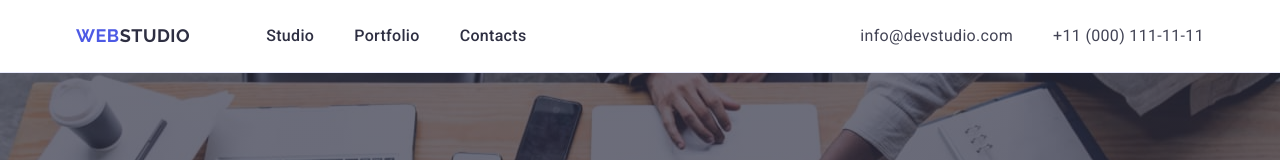
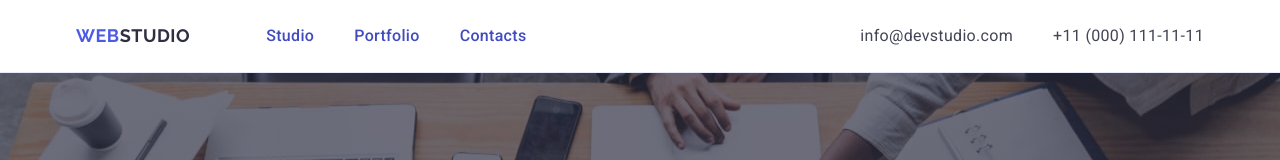
Before and after one commit to Oleksandr-Santalov/goit-markup-hw-04, a plain HTML site: page index.html in a window 1280 px wide. Shown: the top 160 px of the page. Drawn offline with nearby package versions, Linux system fonts and the light colour scheme.

Commit message:
start header

```diff
--- a/css/styles.css
+++ b/css/styles.css
@@ -67,6 +67,7 @@ body {
 .page-header {
   border-bottom: 1px solid #e7e9fc;
   background: #fff;
+  box-shadow: 0px 2px 1px rgba(46, 47, 66, 0.08), 0px 1px 1px rgba(46, 47, 66, 0.16), 0px 1px 6px rgba(46, 47, 66, 0.08);
 }
 .header-container {
   display: flex;
@@ -102,13 +103,17 @@ body {
   padding: 24px 0;
 }
 .menu-link {
-  color: #2e2f42;
+  /* color: #2e2f42; */
   font-size: 16px;
   font-style: normal;
   font-weight: 500;
   line-height: 1.5;
   letter-spacing: 0.02em;
   padding: 24px 0;
+
+  position: relative;
+  color: #404bbf;
+   transition: color 250ms cubic-bezier(0.4, 0, 0.2, 1);
 }
 .contact {
   font-style: normal;
@@ -125,6 +130,8 @@ body {
   font-weight: 400;
   line-height: 1.5;
   letter-spacing: 0.02em;
+
+  transition: color 250ms cubic-bezier(0.4, 0, 0.2, 1);
 }
 .contact-list-link:hover,
 .contact-list-link:focus {
```
